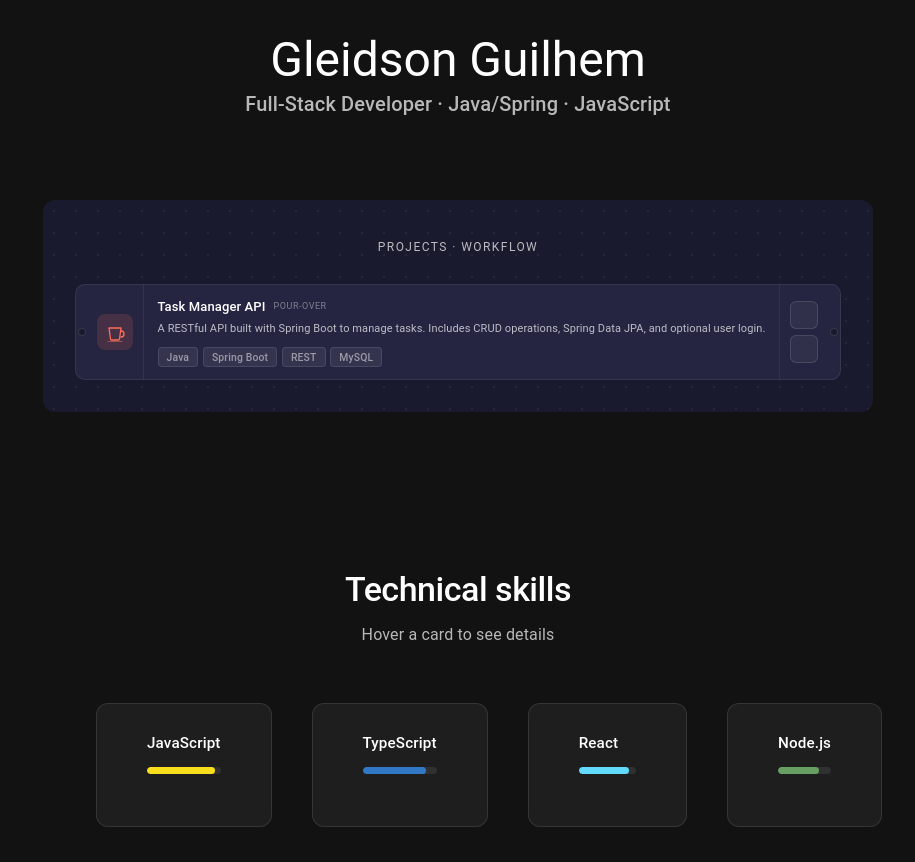
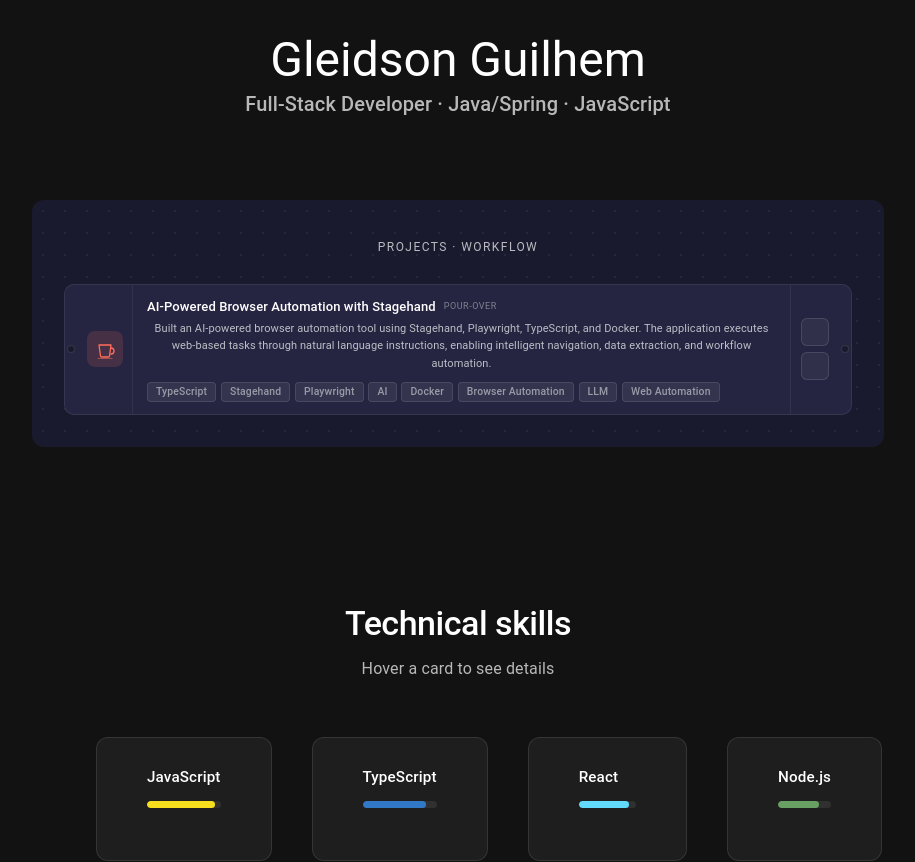
Before and after one commit to gleidsonguilhem/gleidson-portfolio, a React (Vite) app: page / in a window 1280 px wide. Shown: the top 862 px of the page, without its empty margins (182-1097 px from the left). Built offline with nearby package versions, Linux system fonts and the light colour scheme; some icons are missing.

Commit message:
Adding Project card - AI-Powered Browser Automation with Stagehand to PortfolioProjetcs.tsx

```diff
--- a/src/features/projects/pages/PortfolioProjects.tsx
+++ b/src/features/projects/pages/PortfolioProjects.tsx
@@ -41,10 +41,18 @@ interface Project {
 const projects: Project[] = [
   // ── Project 1 ───────────────────────────────────────────────
   {
-    title: "Task Manager API",
+    title: "AI-Powered Browser Automation with Stagehand",
     description:
-      "A RESTful API built with Spring Boot to manage tasks. Includes CRUD operations, Spring Data JPA, and optional user login.",
-    tags: ["Java", "Spring Boot", "REST", "MySQL"],
+      "Built an AI-powered browser automation tool using Stagehand, Playwright, TypeScript, and Docker. The application executes web-based tasks through natural language instructions, enabling intelligent navigation, data extraction, and workflow automation.",
+    tags: ["TypeScript",
+            "Stagehand",
+            "Playwright",
+            "AI",
+            "Docker",
+            "Browser Automation",
+            "LLM",
+            "Web Automation"
+          ],
     color: "#ff6d5a",
     brewMethod: "pour-over",
     github: "https://github.com/gleidsonguilhem/springboot-todo-api",
```
